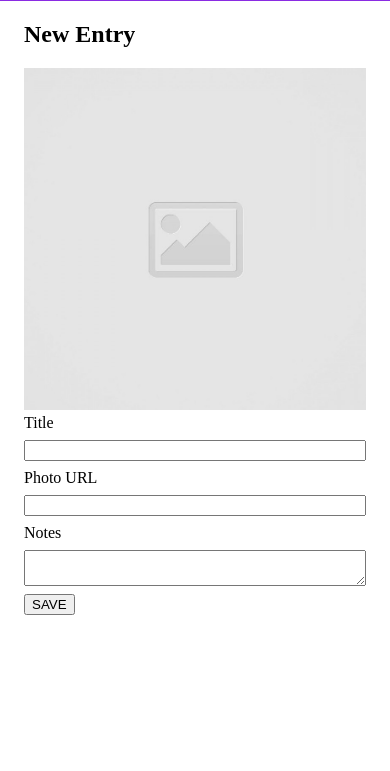
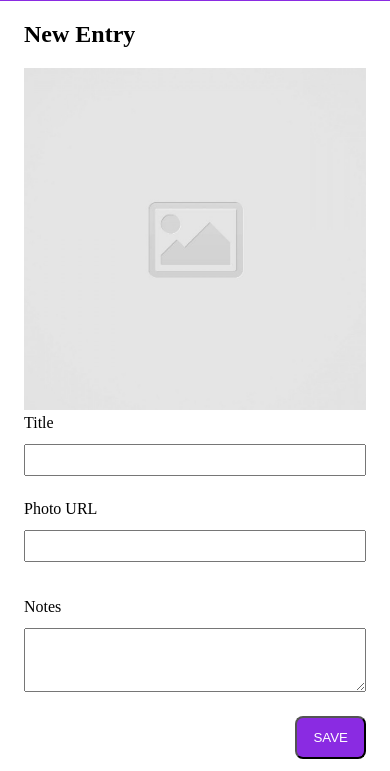
Before and after one commit to MitchellMaliglig/code-journal, a website with bundled scripts: page index.html in a window 390 px wide. Shown: the part 79-850 px from the top of the page. Built offline with nearby package versions, Linux system fonts and the light colour scheme.

Commit message:
Complete the HTML form using the appropriate responsive layout classes. #1

```diff
--- a/css/styles.css
+++ b/css/styles.css
@@ -7,19 +7,44 @@ label,
 textarea {
   display: block;
   width: 100%;
-  margin-bottom: 0.5rem;
 }
 
-button {
-  margin-top: auto;
+label {
+  margin-bottom: 0.75rem;
+}
+
+label[for='notes-text'] {
+  margin-top: 0.75rem;
+}
+
+input,
+textarea {
+  margin-bottom: 1.5rem;
+}
+
+input {
+  height: 2rem;
+}
+
+textarea {
+  height: 4rem;
 }
 
 /* yes */
 
-header {
+button {
+  padding: 0.75rem 1rem;
+  border-radius: 0.5rem;
+  margin-bottom: 0.75rem;
+  float: right;
+}
+
+header,
+button {
   background-color: blueviolet;
 }
 
-h1 {
+h1,
+button {
   color: white;
 }
```
